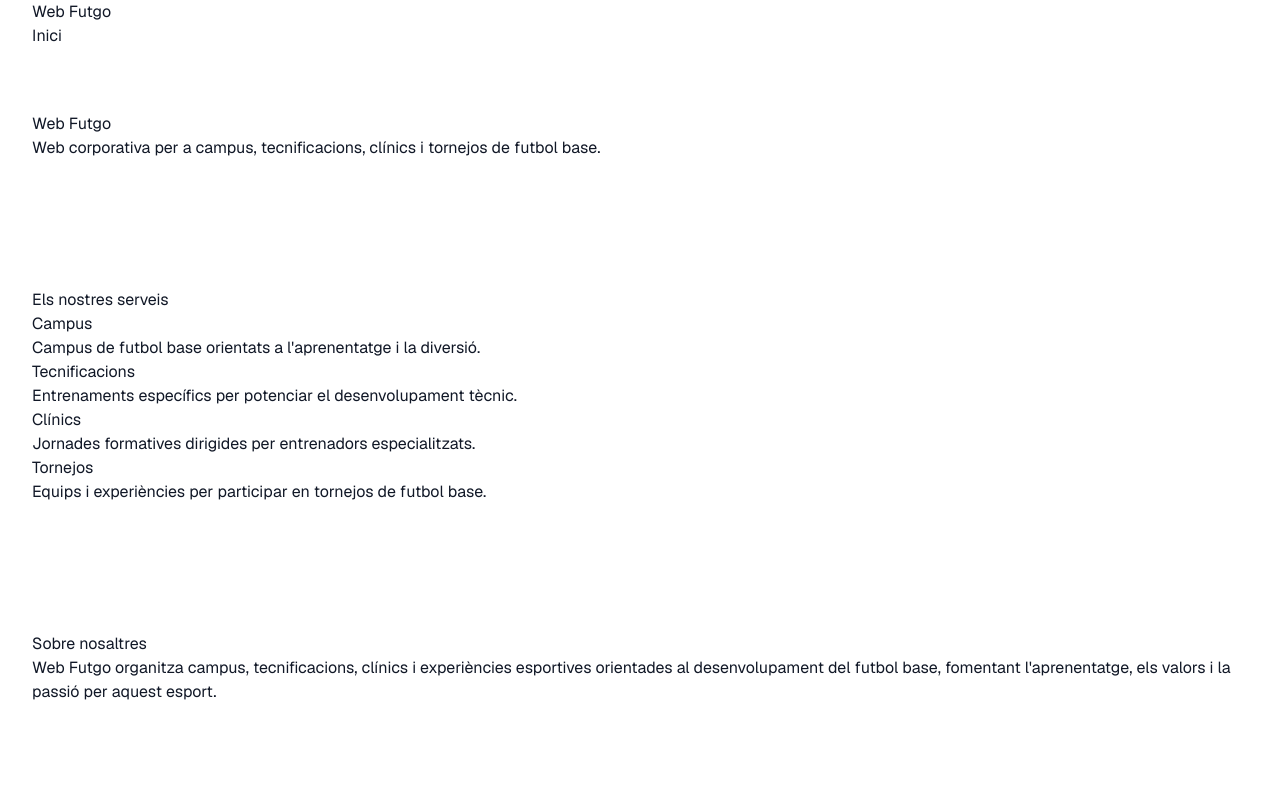
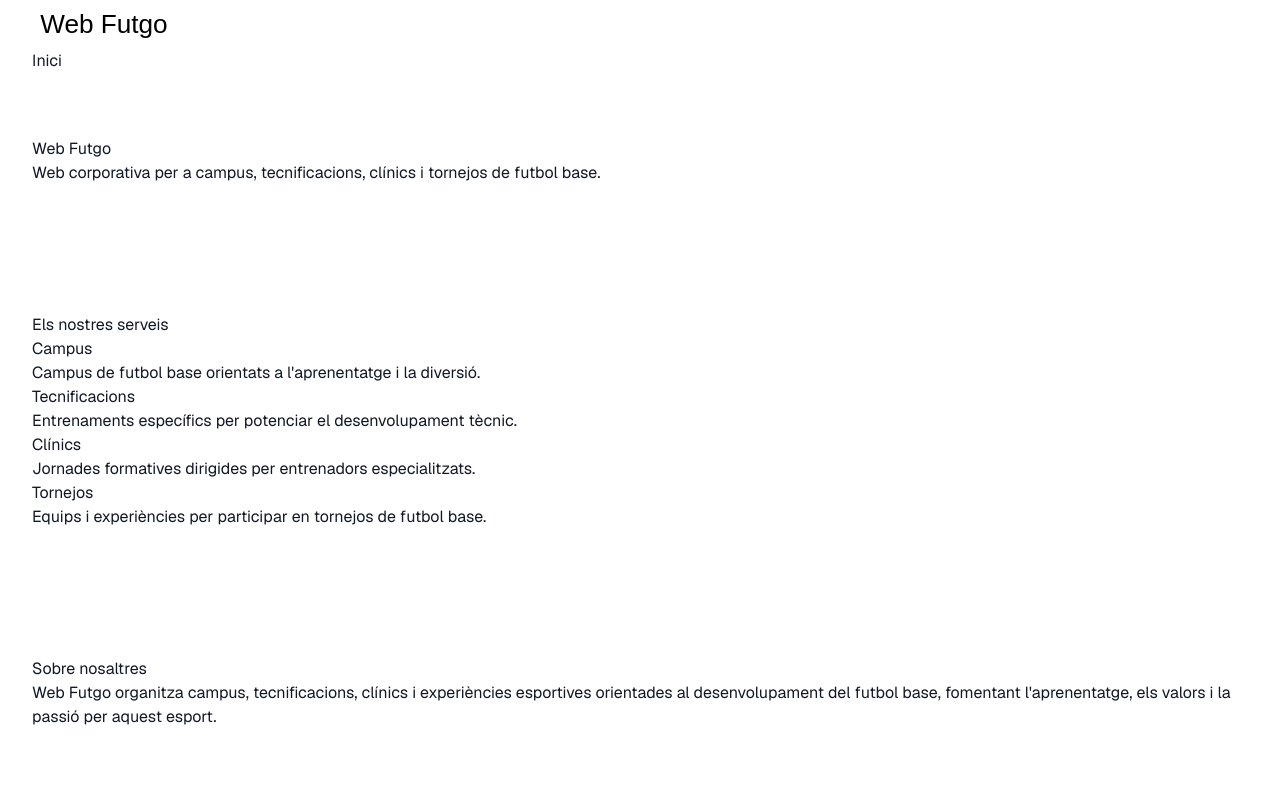
Before and after one commit to PerePonsPons/web-futgo, a Next.js app: page / in a window 1280 px wide. Shown: the top 800 px of the page. Built offline with nearby package versions, Linux system fonts and the light colour scheme.

Commit message:
feat: add site logo

```diff
--- a/components/layout/header.tsx
+++ b/components/layout/header.tsx
@@ -1,3 +1,5 @@
+import Image from "next/image";
+
 import { Container } from "@/components/ui/container";
 import { Navigation } from "./navigation";
 
@@ -5,7 +7,13 @@ export function Header() {
   return (
     <header>
       <Container>
-        <div>Web Futgo</div>
+        <Image
+          src="/logos/logo.svg"
+          alt="Web Futgo"
+          width={180}
+          height={48}
+          priority
+        />
 
         <Navigation />
       </Container>
```
Also changed, not shown: public/logos/logo.svg (added).
